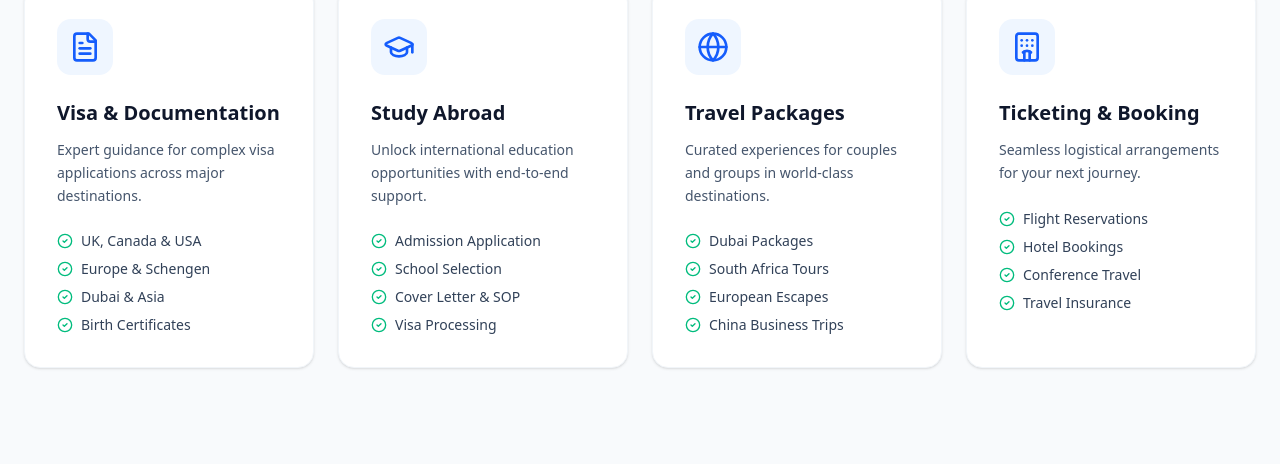
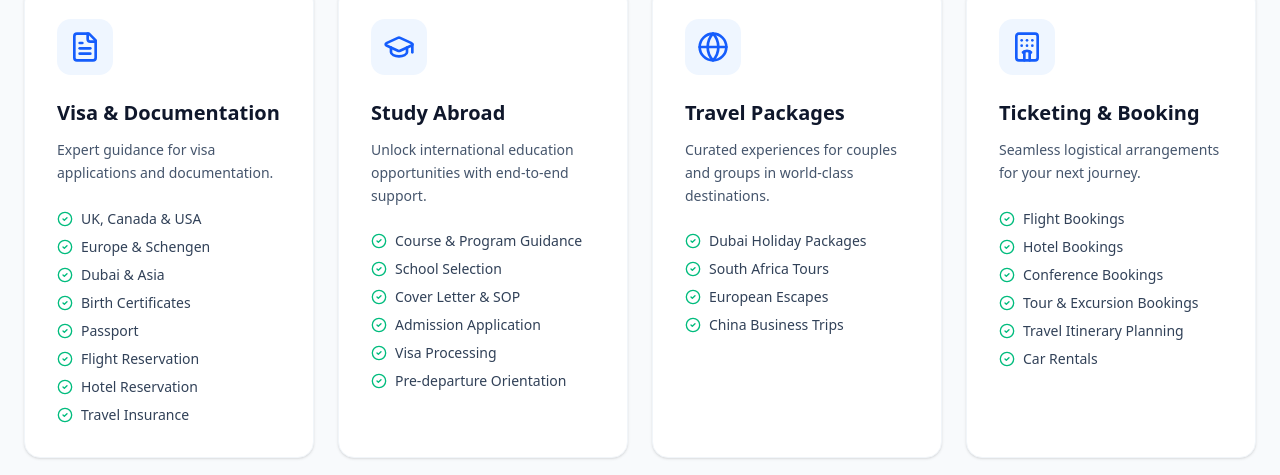
Before and after one commit to elpah/elpa-travel-consult, a React (Vite) app: page / in a window 1280 px wide. Shown: the part 1154-1629 px from the top of the page. Built offline with nearby package versions, Linux system fonts and the light colour scheme; a web font is replaced by a local one.

Commit message:
content edit

```diff
--- a/src/components/pagesComponent/Home.tsx
+++ b/src/components/pagesComponent/Home.tsx
@@ -68,26 +68,44 @@ const services = [
   {
     icon: FileText,
     title: 'Visa & Documentation',
-    description: 'Expert guidance for complex visa applications across major destinations.',
-    items: ['UK, Canada & USA', 'Europe & Schengen', 'Dubai & Asia', 'Birth Certificates'],
+    description: 'Expert guidance for visa applications and documentation.',
+    items: [
+      'UK, Canada & USA',
+      'Europe & Schengen',
+      'Dubai & Asia',
+      'Birth Certificates',
+      'Passport',
+      'Flight Reservation',
+      'Hotel Reservation',
+      'Travel Insurance'
+    ],
   },
   {
     icon: GraduationCap,
     title: 'Study Abroad',
     description: 'Unlock international education opportunities with end-to-end support.',
-    items: ['Admission Application', 'School Selection', 'Cover Letter & SOP', 'Visa Processing'],
+    items: [
+      'Course & Program Guidance',
+      'School Selection',
+      'Cover Letter & SOP',
+      'Admission Application',
+      'Visa Processing',
+      'Pre-departure Orientation',
+    ],
   },
   {
     icon: Globe,
     title: 'Travel Packages',
     description: 'Curated experiences for couples and groups in world-class destinations.',
-    items: ['Dubai Packages', 'South Africa Tours', 'European Escapes', 'China Business Trips'],
+    items: ['Dubai Holiday Packages', 'South Africa Tours', 'European Escapes', 'China Business Trips'],
   },
   {
     icon: Hotel,
     title: 'Ticketing & Booking',
     description: 'Seamless logistical arrangements for your next journey.',
-    items: ['Flight Reservations', 'Hotel Bookings', 'Conference Travel', 'Travel Insurance'],
+    items: ['Flight Bookings', 'Hotel Bookings', 'Conference Bookings','Tour & Excursion Bookings','Travel Itinerary Planning',
+
+'Car Rentals',],
   },
 ];
 
@@ -220,9 +238,9 @@ export const Home = ({ onNavigate }: NavigationProps) => {
             >
               <div className=" hidden relative z-10 rounded-3xl overflow-hidden shadow-2xl lg:block">
                 <img
-                  src="https://images.unsplash.com/photo-1517672651691-24622a91b550?auto=format&fit=crop&q=80&w=1200"
+                  src="https://images.unsplash.com/photo-1499856871958-5b9627545d1a?w=900&auto=format&fit=crop&q=60&ixlib=rb-4.1.0&ixid=M3wxMjA3fDB8MHxzZWFyY2h8Mnx8cGFyaXN8ZW58MHx8MHx8fDI%3D"
                   alt="Travel and Tourism"
-                  className="w-full h-auto"
+                  className="w-full h-full"
                 />
               </div>
               <div className="absolute -bottom-6 -left-6 bg-white p-6 rounded-2xl shadow-xl z-20 hidden lg:block border border-slate-100">
@@ -458,12 +476,20 @@ export const Home = ({ onNavigate }: NavigationProps) => {
               our expert guidance. Your journey starts today.
             </p>
             <div className="flex flex-col sm:flex-row justify-center gap-6">
-              <button className="bg-white text-blue-600 px-10 py-5 rounded-2xl font-bold text-lg hover:bg-blue-50 transition-all shadow-xl shadow-blue-900/20 active:scale-95">
+              <a
+                href="https://calender.google.com"
+                target="_blank"
+                className="bg-white text-blue-600 px-10 py-5 rounded-2xl font-bold text-lg hover:bg-blue-50 transition-all shadow-xl shadow-blue-900/20 active:scale-95"
+              >
                 Book a Consultation
-              </button>
-              <button className="bg-emerald-500 text-white px-10 py-5 rounded-2xl font-bold text-lg hover:bg-emerald-600 transition-all shadow-xl shadow-emerald-900/20 flex items-center justify-center gap-3 active:scale-95">
+              </a>
+              <a
+                href="https://web.whatsapp.com/"
+                target="_blank"
+                className="bg-emerald-500 text-white px-10 py-5 rounded-2xl font-bold text-lg hover:bg-emerald-600 transition-all shadow-xl shadow-emerald-900/20 flex items-center justify-center gap-3 active:scale-95"
+              >
                 <MessageCircle className="w-6 h-6" /> Chat on WhatsApp
-              </button>
+              </a>
             </div>
 
             <div className="mt-16 grid grid-cols-2 md:grid-cols-4 gap-8">
```
